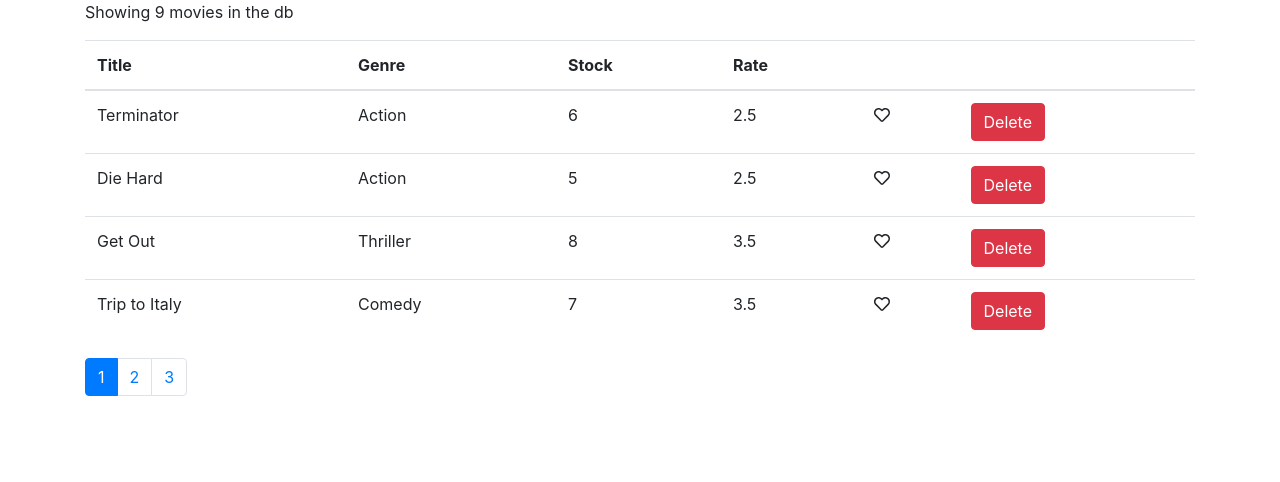
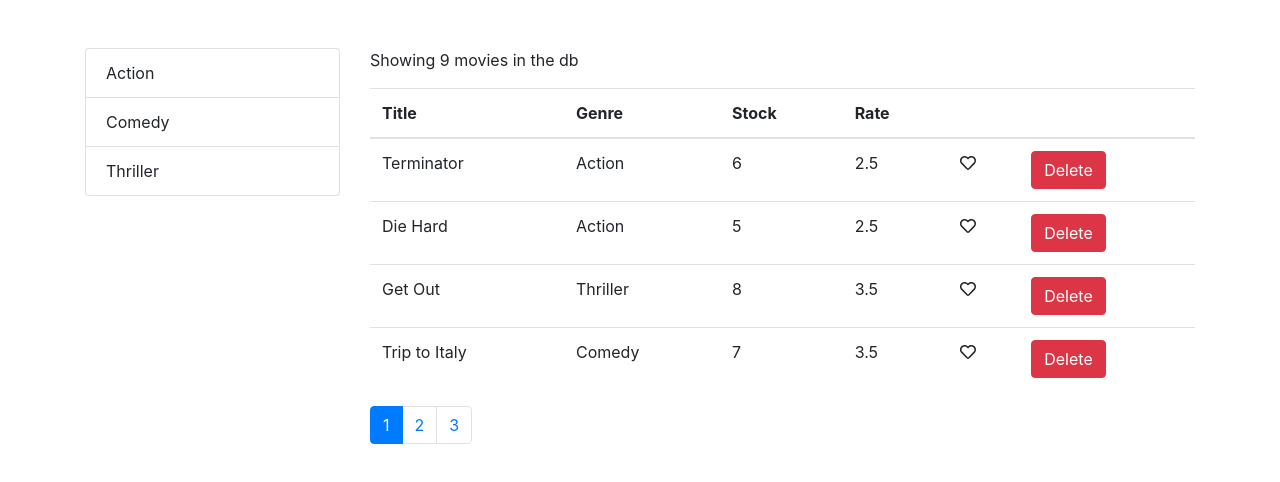
Before and after one commit to kloudysky/Vidly, a React (Create React App) app: page / in a window 1280 px wide. Shown: the top 482 px of the page. Built offline with nearby package versions, Linux system fonts and the light colour scheme.

Commit message:
added genre filtering

```diff
--- a/src/components/MoviesComponent.jsx
+++ b/src/components/MoviesComponent.jsx
@@ -1,33 +1,64 @@
 import React, { Component } from "react";
 import * as Movies from "../services/fakeMovieService";
+import { getGenres } from "../services/fakeGenreService";
 import Liked from "./common/Liked";
 import Pagination from "./common/Pagination";
 import { paginate } from "../utils/paginate";
+import ListGroup from "./common/ListGroup";
 
 class MoviesComponent extends Component {
   constructor() {
     super();
-    this.state = { movies: Movies.getMovies(), pageSize: 4, currentPage: 1 };
+    this.state = {
+      movies: [],
+      pageSize: 4,
+      currentPage: 1,
+      genres: [],
+    };
+  }
+
+  componentDidMount() {
+    this.setState({ movies: Movies.getMovies(), genres: getGenres() });
   }
 
   render() {
     const { length: count } = this.state.movies;
-    const { pageSize, currentPage } = this.state;
+    const {
+      pageSize,
+      currentPage,
+      selectedGenre,
+      genres,
+      movies: allMovies,
+    } = this.state;
+
     if (count === 0) return <p>There are no movies</p>;
 
-    const movies = paginate(this.state.movies, currentPage, pageSize);
+    const filtered = selectedGenre
+      ? allMovies.filter((movie) => movie.genre._id === selectedGenre._id)
+      : allMovies;
+
+    const movies = paginate(filtered, currentPage, pageSize);
 
     return (
-      <>
-        <p>Showing {count} movies in the db</p>
+      <div className="row mt-5">
+        <div className="col-3">
+          <ListGroup
+            items={genres}
+            selectedItem={selectedGenre}
+            onItemSelect={this.handleGenreSelect}
+          />
+        </div>
+        <div className="col">
+          <p>Showing {filtered.length} movies in the db</p>
           <div>{this.generateTable(movies)}</div>
           <Pagination
-          itemsCount={count}
+            itemsCount={filtered.length}
             pageSize={pageSize}
             onPageChange={this.handlePageChange}
             currentPage={currentPage}
           />
-      </>
+        </div>
+      </div>
     );
   }
 
@@ -68,6 +99,10 @@
     this.setState({ currentPage: page });
   };
 
+  handleGenreSelect = (genre) => {
+    this.setState({ selectedGenre: genre });
+  };
+
   getMovies(movies) {
     return (
       <>
--- /dev/null
+++ b/src/components/common/ListGroup.jsx
@@ -0,0 +1,29 @@
+import React from "react";
+
+const ListGroup = (props) => {
+  const { items, textProperty, valueProperty, onItemSelect, selectedItem } =
+    props;
+
+  return (
+    <ul className="list-group">
+      {items.map((item) => (
+        <li
+          key={item[valueProperty]}
+          className={
+            selectedItem === item ? "list-group-item active" : "list-group-item"
+          }
+          onClick={() => onItemSelect(item)}
+        >
+          {item[textProperty]}
+        </li>
+      ))}
+    </ul>
+  );
+};
+
+ListGroup.defaultProps = {
+  textProperty: "name",
+  valueProperty: "_id",
+};
+
+export default ListGroup;
```
Lines whose indentation alone changed are shown as unchanged.
